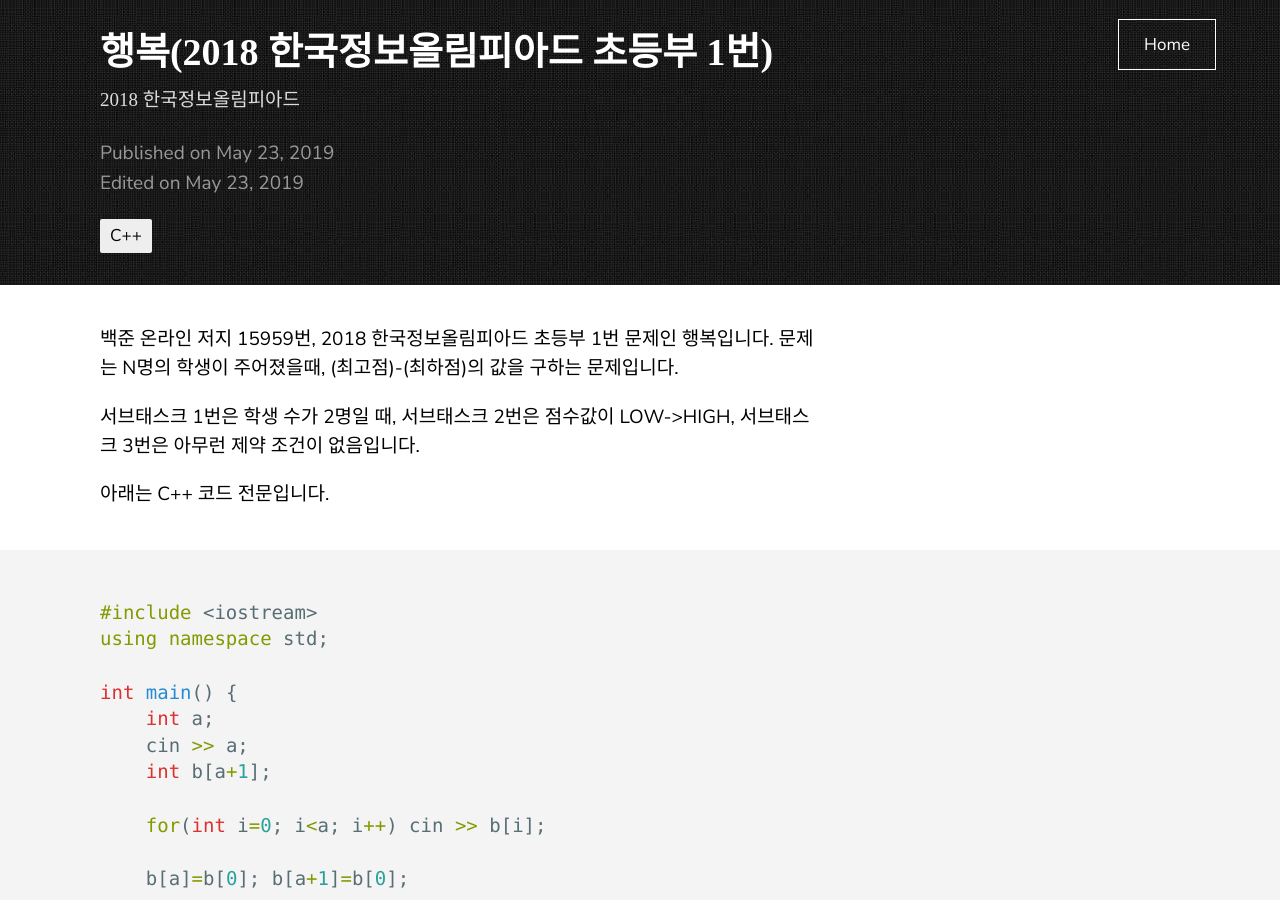
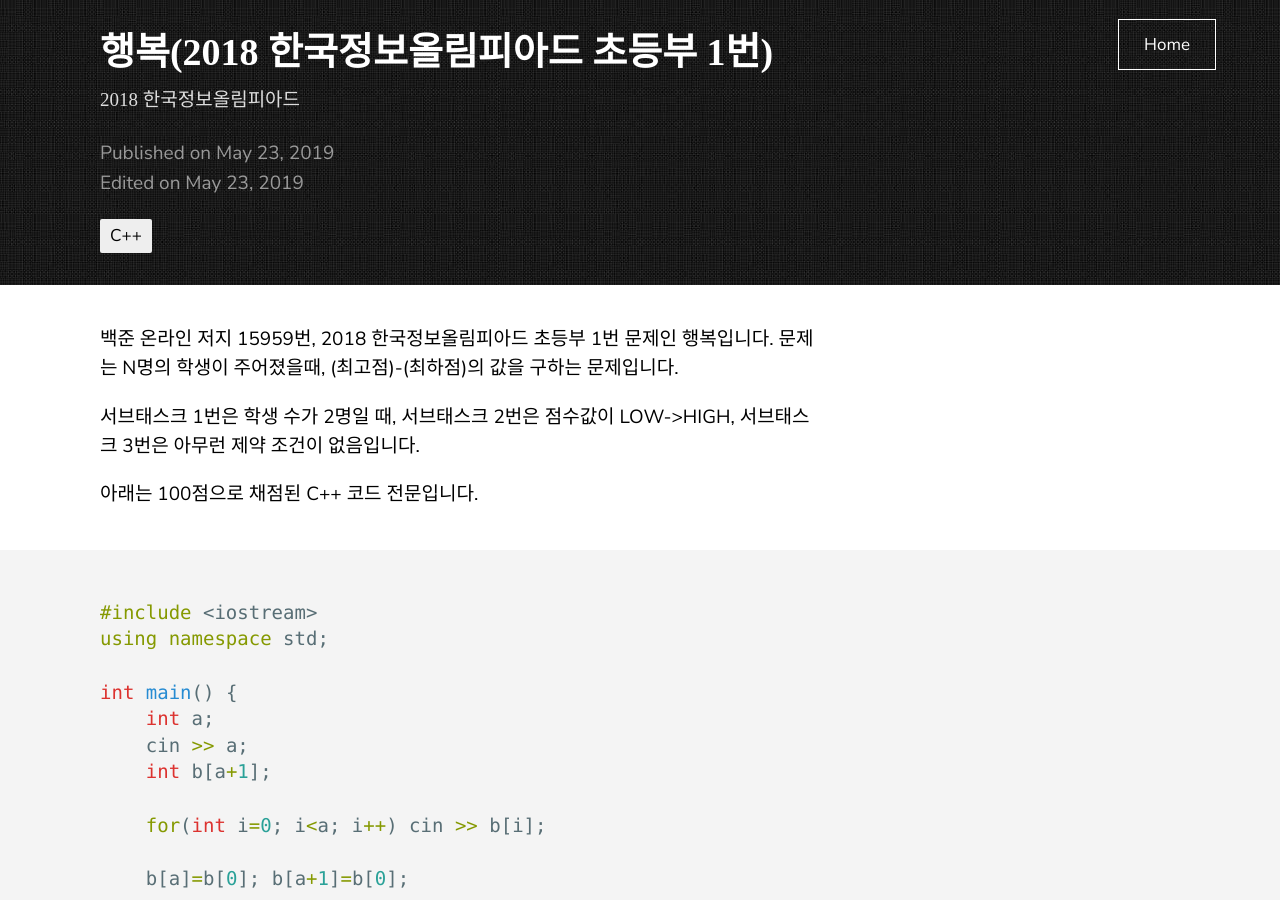
Before and after one commit to DevYourK/devyourk.github.io, a Jekyll site: the page built from _posts/2019-08-19-한국정보올림피아드-행복.markdown, in a window 1280 px wide and 900 px high. Built offline with Jekyll 4.4.1, drawn with Linux system fonts in a browser that asks for light colours; some web fonts are replaced.

Commit message:
Update 2019-08-19-한국정보올림피아드-행복.markdown

````diff
--- a/_posts/2019-08-19-한국정보올림피아드-행복.markdown
+++ b/_posts/2019-08-19-한국정보올림피아드-행복.markdown
@@ -12,7 +12,7 @@ categories: C++
 
 서브태스크 1번은 학생 수가 2명일 때, 서브태스크 2번은 점수값이 LOW->HIGH, 서브태스크 3번은 아무런 제약 조건이 없음입니다.
 
-아래는 C++ 코드 전문입니다.
+아래는 100점으로 채점된 C++ 코드 전문입니다.
 ```cpp
 #include <iostream>
 using namespace std;
````
